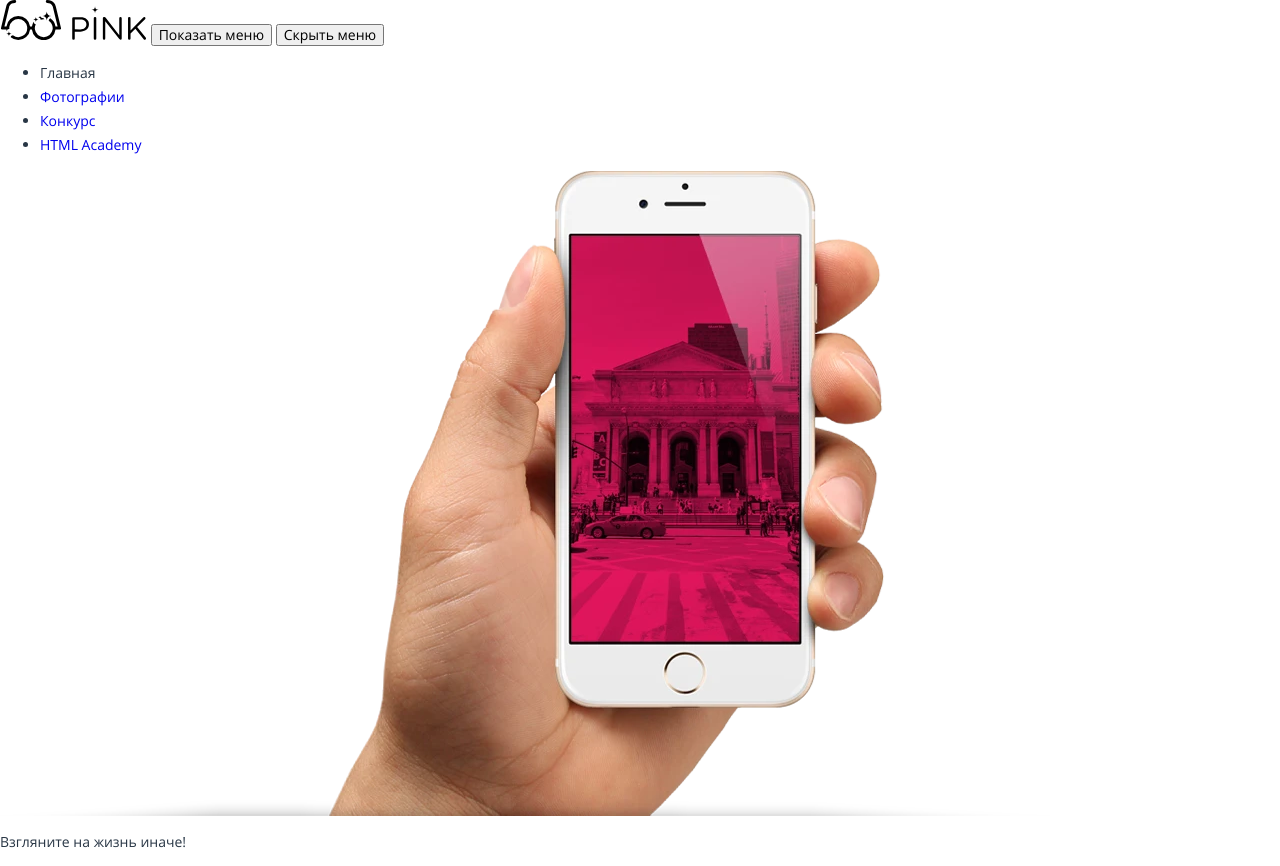
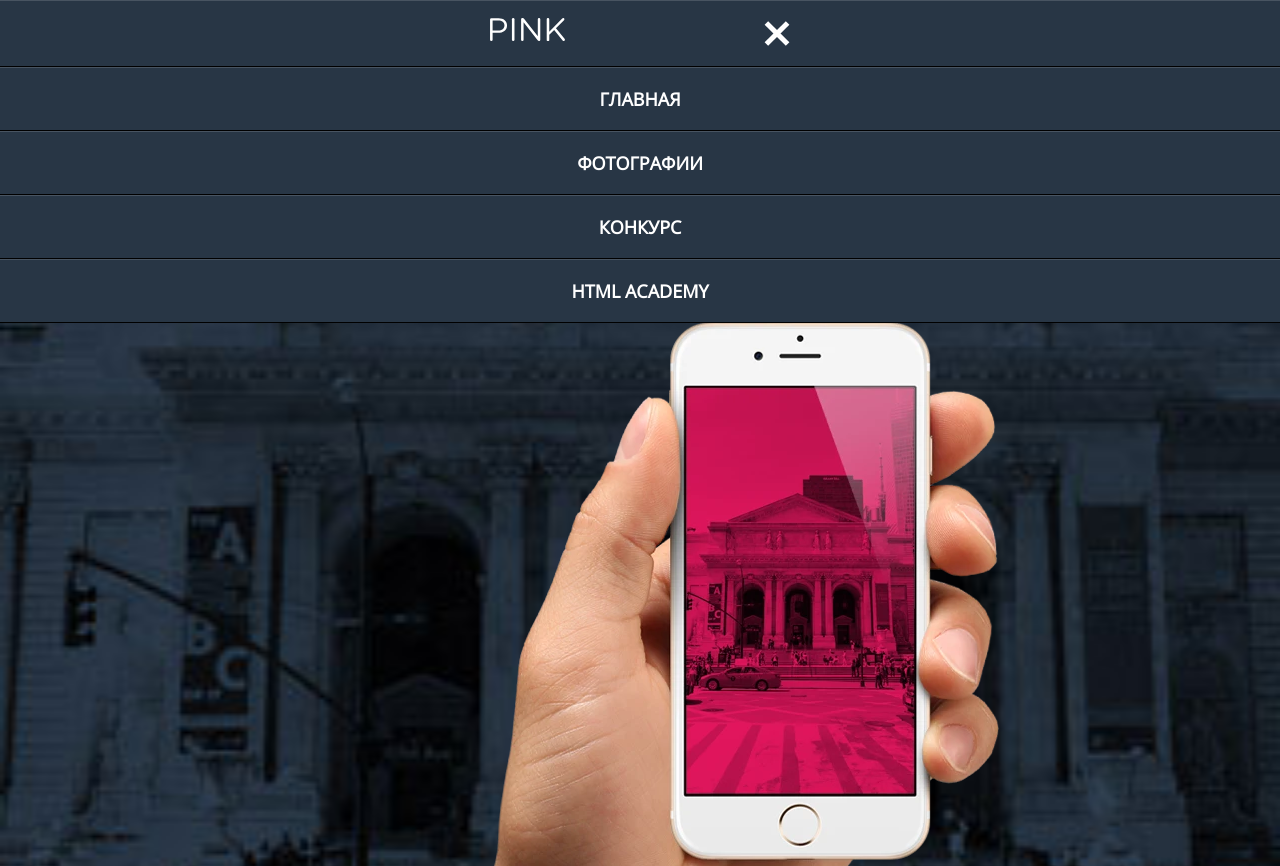
Before and after one commit to AndreyUytov/PINK, a website: page src/index.html in a window 1280 px wide. Shown: the top 866 px of the page. Drawn offline with nearby package versions, Linux system fonts and the light colour scheme; files that its build step writes are made by us from their sources.

Commit message:
Верстка логотипа, списка, частично блока applic

```diff
--- a/src/index.html
+++ b/src/index.html
@@ -8,16 +8,21 @@
 <body>
 	<header class="index-header">
 		<div class="menu-wrapper">
-      <a class="header-logo">
-        <svg width=147 height=40 class="header-logo__big-svg">
-          <use class="logo-text-composit" xlink:href="img/svg/logo-sprite.svg#logo-text-composit"></use>
-          <use class="logo-stars" xlink:href="img/svg/logo-sprite.svg#logo-stars"></use>
-          <use class="logo-glass-desktop" xlink:href="img/svg/logo-sprite.svg#logo-glass-desktop"></use>
-        </svg>
-      </a>
+      <div class="menu-button__wrapper">
+        <div class="content menu-button-flex">
+          <a class="header-logo">
+            <svg width=75 height=23 class="header-logo__big-svg">
+              <use class="logo-text-composit logo-hidden" xlink:href="img/svg/logo-sprite.svg#logo-text-composit"></use>
+              <use class="logo-stars logo-hidden" xlink:href="img/svg/logo-sprite.svg#logo-stars"></use>
+              <use class="logo-glass-desktop logo-hidden" xlink:href="img/svg/logo-sprite.svg#logo-glass-desktop"></use>
+              <use class="logo-text-simple logo-hidden" xlink:href="img/svg/logo-sprite.svg#logo-text-simple"></use>
+            </svg>
+          </a>
 
-      <button class="menu-button menu-button--show">Показать меню</button>
-      <button class="menu-button menu-button--close">Скрыть меню</button>
+          <button class="menu-button menu-button--show"><span class="visually-hidden">Показать меню</span></button>
+          <button class="menu-button menu-button--close"><span class="visually-hidden">Скрыть меню</span></button>
+        </div>
+      </div>
       <ul class="menu-list">
         <li class="menu-item">
           <a>Главная</a>
--- a/src/styles/header.less
+++ b/src/styles/header.less
@@ -1,7 +1,177 @@
+.index-header {
+  width: 100%;
 
-.logo-text {
-    fill: green;
-    &:hover {
-        fill: red;
-    }
+  color: @liteText;
 }
+
+.menu-wrapper {
+  width: 100%;
+
+  display: flex;
+  flex-direction: column;
+  justify-content: center;
+  align-items: center;
+
+  background-color: #000000;
+}
+
+.menu-button__wrapper {
+  width: 100%;
+  min-height: 66px;
+  margin-bottom: 1px;
+
+  display: flex;
+  justify-content: space-between;
+  align-items: center;
+
+  background-color: #283645;
+  box-shadow: inset 0px 1px 0px 0px rgba(255, 255, 255, 0.15), 0px 1px 0px 0px rgba(0, 0, 0, 1);
+}
+
+.menu-button-flex {
+  display: flex;
+  justify-content: space-between;
+  align-items: center;
+}
+
+.header-logo svg {
+  width: 75px;
+  height: 23px;
+
+}
+
+.header-logo .logo-hidden {
+  display: none;
+}
+
+.header-logo .logo-text-simple {
+  display: block;
+  fill: #ffffff;
+}
+
+.header-logo[href]:hover .logo-text-simple {
+  fill: @linkText;
+  cursor: pointer;
+}
+
+.header-logo[href]:active .logo-text-simple {
+  fill: #ffffff;
+  opacity: 0.3;
+  cursor: pointer;
+}
+
+.menu-button {
+  position: relative;
+  display: block;
+
+  background-color: transparent;
+  border: none;
+  cursor: pointer;
+}
+
+.menu-button--show {
+  display: none;
+  width: 50px;
+  height: 24px;
+
+  &::before {
+    content: '';
+    position: absolute;
+    top: 0px;
+    left: 0px;
+    width: 50px;
+    height: 5px;
+
+    background-color: #ffffff;
+    box-shadow: 0 10px 0 0 #ffffff, 0 20px 0 0 #ffffff;
+  }
+  &:hover::before {
+    background-color: @linkText;
+    box-shadow: 0 10px 0 0 @linkText, 0 20px 0 0 @linkText;
+  }
+  &:active::before {
+    opacity: 0.3;
+  }
+}
+
+.menu-button--close {
+  width: 25px;
+  height: 25px;
+
+  &::before,
+  &::after {
+    content: '';
+    position: absolute;
+    top: 10px;
+    left: -3px;
+    width: 30px;
+    height: 5px;
+
+    background-color: #ffffff;
+  }
+  &::before {
+    transform: rotate(45deg);
+  }
+  &::after {
+    transform: rotate(-45deg);
+  }
+  &:hover::before,
+  &:hover::after {
+    background-color: @linkText;
+  }
+  &:active::before,
+  &:active::after {
+    opacity: 0.3;
+  }
+}
+
+.menu-list {
+  .ul-reset();
+  width: 100%;
+}
+
+.menu-item a {
+  margin-bottom: 1px;
+  min-height: 63px;
+  display: flex;
+  justify-content: center;
+  align-items: center;
+
+  background-color: #283645;
+  box-shadow: inset 0px 1px 0px 0px rgba(255, 255, 255, 0.15), 0px 1px 0px 0px rgba(0, 0, 0, 1);
+
+  font-size: 18px;
+  line-height: 32px;
+  color: @liteText;
+  font-weight: bold;
+  text-transform: uppercase;
+  &[href]:hover {
+    color: @linkText;
+  }
+  &[href]:active {
+    color: #5b3149;
+  }
+}
+
+
+
+.applic-img__wrapper {
+  min-height: 465px;
+
+  display: flex;
+  justify-content: center;
+  align-items: flex-end;
+
+  background-image: url(../img/back/header-field-mobile.jpg);
+	background-repeat: no-repeat;
+	background-size: cover;
+  background-position: center;
+  @media (min-resolution: @retina1), (min-resolution: @retina2) {
+		background-image: url(../img/../img/back/2x/header-field-mobile.jpg);
+  }
+  overflow: hidden;
+}
+
+.applic__img {
+  margin-bottom: -30px;
+}
--- a/src/styles/scafolding.less
+++ b/src/styles/scafolding.less
@@ -61,11 +61,30 @@ input[type="radio"].visually-hidden {
 }
 
 body {
-	min-width: 280px;
+	min-width: 320px;
 
 	font-family: 'Open Sans', Arial, sans-serif;
 	font-size: 14px;
 	line-height: 24px;
-	color: #283645;
+	color: @darkText;
 
 }
+
+.content {
+  min-width: 320px;
+  padding: 0 20px;
+  margin: 0 auto;
+}
+
+@media (min-width: 660px) {
+  .content {
+    min-width: 660px;
+  }
+}
+
+@media (min-width: 660px) {
+  .content {
+    min-width: 320px;
+    padding: 0 10px;
+  }
+}
--- a/src/styles/variables.less
+++ b/src/styles/variables.less
@@ -1,2 +1,6 @@
 @retina1: 144dpi;
 @retina2: 1.5dppx;
+
+@liteText: #ffffff;
+@darkText: #283645;
+@linkText: #d22856;
```
